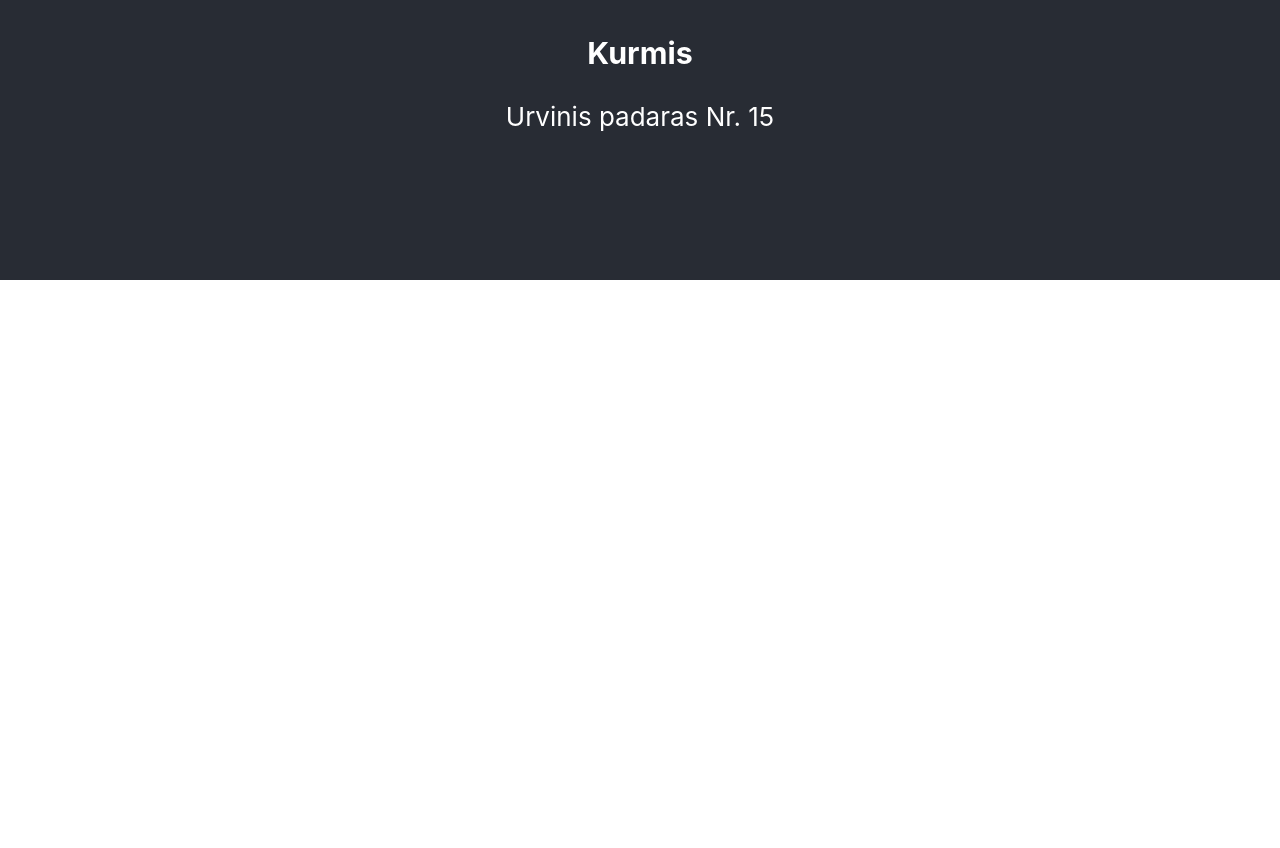
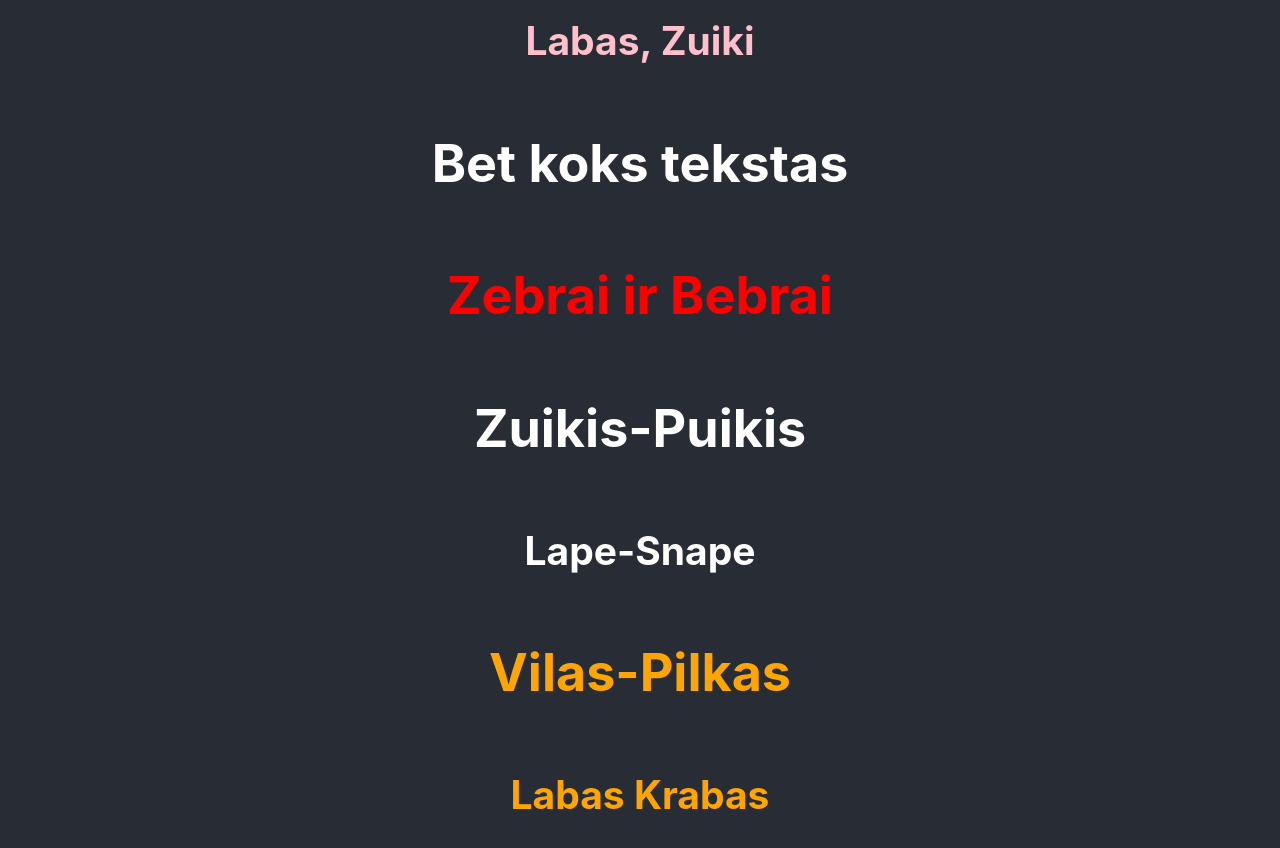
Before and after one commit to julijajarmale/1-Lamos, a React (Create React App) app in the folder r1/: page / in a window 1280 px wide. Shown: the part 520-1368 px from the top of the page. Before the commit the page ends 800 px from the top, so only its background shows below. Built offline with nearby package versions, Linux system fonts and the light colour scheme.

Commit message:
React homework

```diff
--- a/r1/src/App.jsx
+++ b/r1/src/App.jsx
@@ -1,7 +1,18 @@
+
 import './App.css';
+import DuProps from './Components/009/DuProps';
 import Hello from './Components/009/Hello';
+import LabasZuiki from './Components/009/LabasZuiki';
+import Tekstas from './Components/009/Tekstas';
+import TrysProps from './Components/009/TrysProps';
+import ZebraiBebrai from './Components/009/ZebraiBebrai';
 import Kurmis from './Components/Kurmis';
-
+function rand(min, max) {
+  min = Math.ceil(min);
+  max = Math.floor(max);
+  return Math.floor(Math.random() * (max - min + 1) + min)
+}
+const x = rand(1,2);
 function App() {
   return (
     <div className="App">
@@ -10,6 +21,11 @@ function App() {
        <Hello spalva="black" bg="white"></Hello>
        <Hello spalva="yellow" bg="pink"></Hello>
        <Kurmis skaicius={4}></Kurmis>
+       <LabasZuiki></LabasZuiki>
+       <Tekstas tekstukas ="Bet koks tekstas"></Tekstas>
+       <ZebraiBebrai props = {x}></ZebraiBebrai>
+       <DuProps zuikis="Zuikis-Puikis" lape="Lape-Snape"></DuProps>
+       <TrysProps vilkas ="Vilas-Pilkas" krabas="Labas Krabas" spalvyte = "orange"></TrysProps>
       </header>
     </div>
   );
--- /dev/null
+++ b/r1/src/Components/009/DuProps.jsx
@@ -0,0 +1,24 @@
+function DuProps({zuikis, lape}){
+
+    return ( <>
+    <h1>{zuikis}</h1>
+    <h2>{lape}</h2>
+
+    </>)
+
+}
+
+export default DuProps;
+
+
+
+//4.Sukurti komponentą, kuris gauna du props. Vienas props bet koks tekstas,
+// kuris komponente atvaizduojamas h1 tage, o antras bet koks tekstas kuris
+//atvaizduojamas h2 tage.
+
+/*function Tekstas(text){
+
+    return <h1>{text.tekstukas}</h1>
+}
+
+export default Tekstas; */
--- /dev/null
+++ b/r1/src/Components/009/LabasZuiki.jsx
@@ -0,0 +1,14 @@
+function LabasZuiki(){
+
+    return <h2 style={
+        {
+            color: 'pink'
+        }
+
+    }>Labas, Zuiki</h2>
+}
+
+export default LabasZuiki;
+
+//1. 1.	Sukurti komponentą, kuris užrašytų “LABAS, ZUIKI!”.
+// Raidžių spalva pink. Spalva tekstui nurodoma komponento viduje naudojant style.
--- /dev/null
+++ b/r1/src/Components/009/Tekstas.jsx
@@ -0,0 +1,9 @@
+function Tekstas({tekstukas}){
+
+    return <h1>{tekstukas}</h1>
+}
+
+export default Tekstas;
+
+//2.	Sukurti komponentą, kuris gauną vieną props.
+// Props yra bet koks tekstas, kuris komponente atvaizduojamas h1 tage.
--- /dev/null
+++ b/r1/src/Components/009/TrysProps.jsx
@@ -0,0 +1,23 @@
+function TrysProps({vilkas, krabas, spalvyte}){
+
+return( <>
+    <h1 style = {
+        {
+            color: spalvyte
+        }
+    }>{vilkas}</h1>
+    <h2 style = {
+        {
+            color: spalvyte
+        }
+    }>{krabas}</h2>
+    </>)
+
+}
+
+export default TrysProps;
+
+
+/*5.Sukurti komponentą, kuris gauna tris props. Vienas props bet koks
+tekstas, kuris komponente atvaizduojamas h1 tage, o antras bet koks tekstas
+kuris atvaizduojamas h2 tage, o trečias yra spalva, kuria nudažomi abu tekstai.*/
--- /dev/null
+++ b/r1/src/Components/009/ZebraiBebrai.jsx
@@ -0,0 +1,24 @@
+
+function ZebraiBebrai({props}){
+    console.log(props)
+if(props===1){
+    return <h1 style={
+        {
+            color: 'blue'
+        }
+    }>Zebrai ir Bebrai</h1>
+}
+if(props===2){
+    return <h1 style={
+        {
+            color: 'red'
+        }
+    }>Zebrai ir Bebrai</h1>
+}
+}
+
+export default ZebraiBebrai;
+
+//3.Sukurti komponentą rodantį tekstą h1 tage- “Zebrai ir Bebrai”,
+//kuris gauna vieną props, kuris lygus 1 arba 2. Jeigu props lygus 1 tekstas
+//nudažomas mėlynai, o jeigu 2 - raudonai.
```
